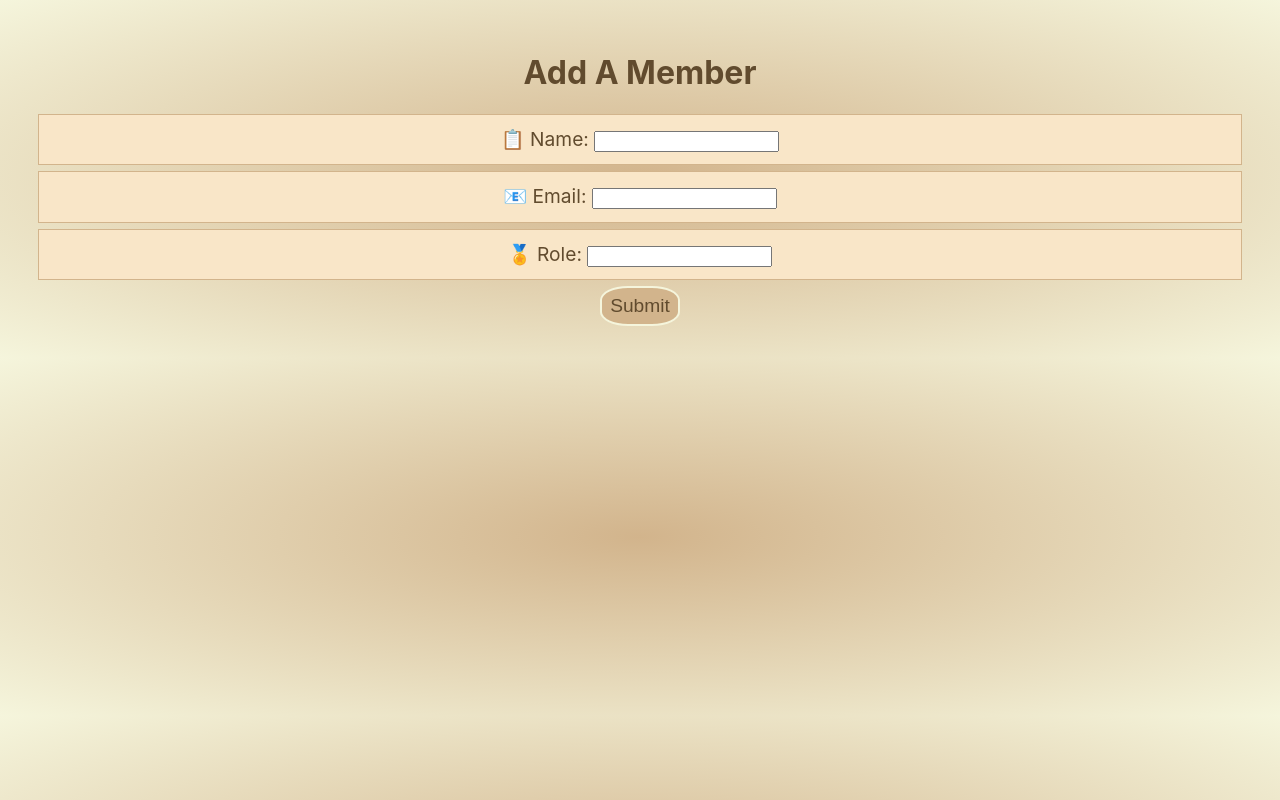
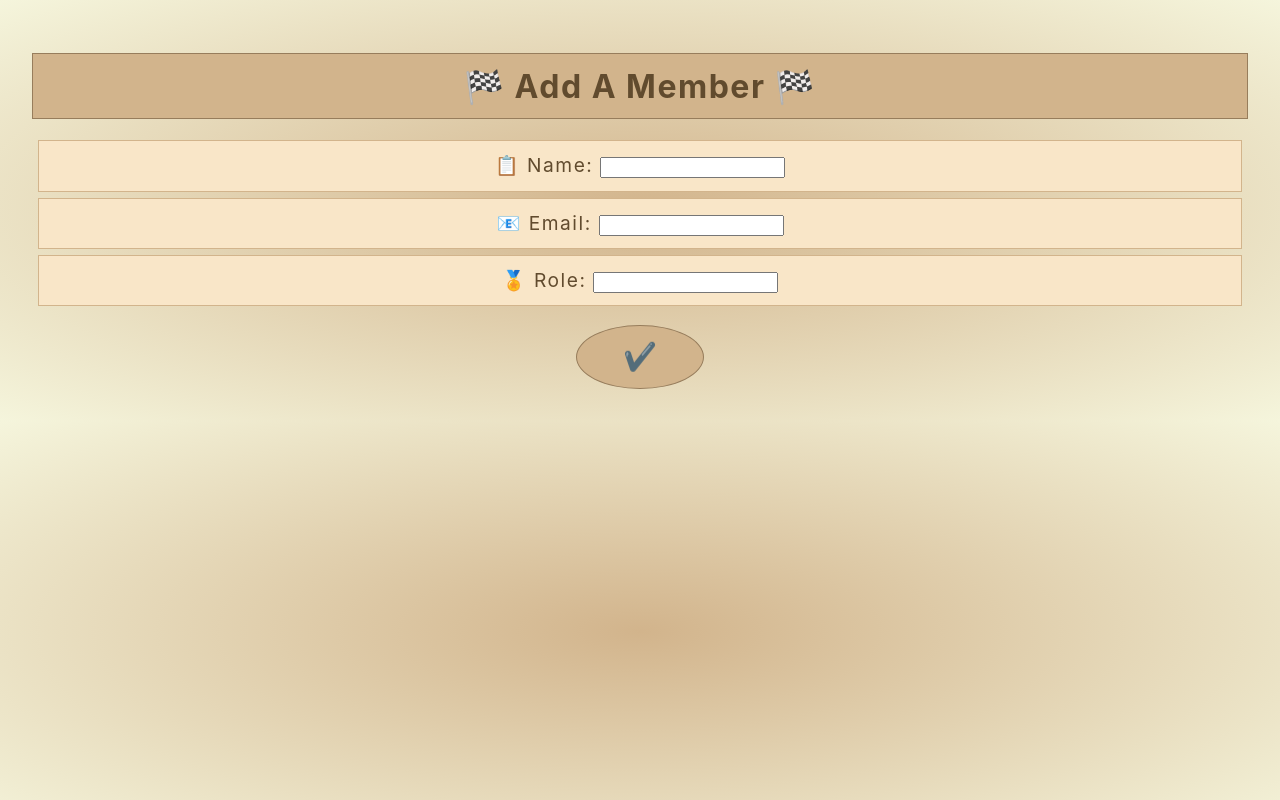
Before and after one commit to bloominstituteoftechnology/team-builder, a React (Create React App) app in the folder team-builder/: page / in a window 1280 px wide. Built offline with nearby package versions, Linux system fonts and the light colour scheme.

Commit message:
updated small styling effects

```diff
--- a/team-builder/src/App.js
+++ b/team-builder/src/App.js
@@ -35,7 +35,7 @@ function App() {
   };
   return (
     <div className="App">
-      <h1>Add A Member</h1>
+      <h1 className="title">🏁 Add A Member 🏁</h1>
       <MemberForm
         team={team}
         teamMember={teamMember}
@@ -45,9 +45,18 @@ function App() {
       />
       {team.map((member, index) => (
         <section className="member-card" key={index}>
-          <h1 className="member-card-text">📋 {member.name}</h1>
-          <h1 className="member-card-text">📧 {member.email}</h1>
-          <h1 className="member-card-text">🏅 {member.role}</h1>
+          <h1 className="member-card-text">
+            📋
+            {member.name}
+          </h1>
+          <h1 className="member-card-text">
+            📧
+            {member.email}
+          </h1>
+          <h1 className="member-card-text">
+            🏅
+            {member.role}
+          </h1>
         </section>
       ))}
     </div>
--- a/team-builder/src/Components/MemberForm.js
+++ b/team-builder/src/Components/MemberForm.js
@@ -38,7 +38,7 @@ const MemberForm = ({
         />
       </FormGroup>
       <Button type="submit" className="btn" onClick={renderMember}>
-        Submit
+        ✔️
       </Button>
     </Form>
   );
--- a/team-builder/src/index.css
+++ b/team-builder/src/index.css
@@ -10,6 +10,7 @@ body {
   background: radial-gradient(tan, beige);
   padding: 2.5%;
   opacity: 1;
+  letter-spacing: 1.5px;
 }
 
 code {
@@ -30,6 +31,8 @@ code {
   border: 1px solid beige;
   margin-left: 25%;
   width: 50%;
+  font-size: 1.2rem;
+  letter-spacing: 1.5px;
 }
 
 .form-group {
@@ -40,11 +43,21 @@ code {
   padding: 1%;
 }
 .btn {
-  width: 5rem;
-  height: 2.5rem;
-  border-radius: 35%;
-  border: 2px solid beige;
+  width: 8rem;
+  height: 4rem;
+  border-radius: 50%;
+  border: 1.5px solid rgb(151, 125, 92);
   background: tan;
   color: rgb(97, 75, 46);
-  font-size: 1.2rem;
+  font-size: 1.7rem;
+  margin: 1%;
+  margin-bottom: 0;
+  padding: 1%;
 }
+
+.title {
+  background: tan;
+  background-size: contain;
+  border: 1px ridge rgb(151, 125, 92);
+  padding: 1%;
+}
```
